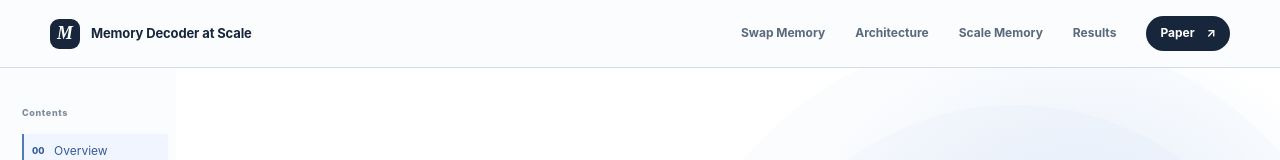
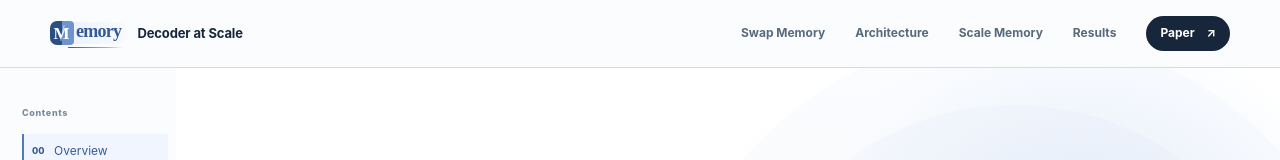
Before and after one commit to Rubin-Wei/memory-decoder-at-scale, a Next.js app: page / in a window 1280 px wide. Shown: the top 160 px of the page. Built offline with nearby package versions, Linux system fonts and the light colour scheme.

Commit message:
Finalize split-core Memory wordmark

```diff
--- a/app/globals.css
+++ b/app/globals.css
@@ -115,17 +115,85 @@ main {
   letter-spacing: -0.01em;
 }
 
-.brand-mark {
-  display: grid;
-  width: 30px;
-  height: 30px;
+.brand-lockup {
+  gap: 10px;
+}
+
+.final-memory-word {
+  position: relative;
+  display: inline-flex;
+  align-items: center;
+  padding-bottom: 2px;
+  font-family: var(--serif);
+  font-weight: 700;
+  letter-spacing: -0.055em;
+  white-space: nowrap;
+}
+
+.final-memory-word::after {
+  position: absolute;
+  right: 4px;
+  bottom: -1px;
+  left: 18px;
+  height: 1px;
+  background: linear-gradient(90deg, var(--blue-dark), #9db7dc 72%, transparent);
+  border-radius: 999px;
+  content: "";
+}
+
+.final-memory-word > strong {
+  position: relative;
+  isolation: isolate;
+  display: grid;
+  width: 24px;
+  height: 24px;
+  flex: 0 0 auto;
   place-items: center;
   color: var(--white);
-  background: var(--ink);
-  border-radius: 9px;
-  font-family: var(--serif);
+  background: linear-gradient(90deg, #294f84 0 48%, #6f94cc 52% 100%);
+  border-radius: 7px 4px 4px 7px;
+  font-family: inherit;
+  font-size: 17px;
+  font-weight: 700;
+  letter-spacing: 0;
+}
+
+.final-memory-word > strong > span {
+  position: relative;
+  z-index: 2;
+  transform: translateX(-0.5px);
+}
+
+.final-memory-word > strong > i {
+  position: absolute;
+  z-index: 1;
+  top: 4px;
+  bottom: 4px;
+  left: 12px;
+  width: 1px;
+  background: rgba(255, 255, 255, 0.6);
+  transform: rotate(12deg);
+}
+
+.final-memory-word > span {
+  display: inline-flex;
+  height: 22px;
+  align-items: center;
+  margin-left: -2px;
+  padding: 0 6px 1px 4px;
+  color: var(--blue-dark);
+  background: linear-gradient(90deg, var(--blue-soft), rgba(237, 243, 255, 0.24));
+  border-radius: 0 8px 8px 0;
   font-size: 18px;
-  font-style: italic;
+  font-weight: 700;
+}
+
+.brand-suffix {
+  color: var(--ink);
+  font-size: 13px;
+  font-weight: 750;
+  letter-spacing: -0.01em;
+  white-space: nowrap;
 }
 
 .nav-links {
@@ -1993,7 +2061,7 @@ footer > a:last-child {
     padding-inline: 18px;
   }
 
-  .brand > span:last-child {
+  .site-nav .brand-suffix {
     display: none;
   }
 
--- a/app/page.tsx
+++ b/app/page.tsx
@@ -21,14 +21,23 @@ function Arrow() {
   return <span aria-hidden="true">↗</span>;
 }
 
+function BrandLockup({ footer = false }: { footer?: boolean }) {
+  return (
+    <a className={`brand brand-lockup${footer ? " footer-brand" : ""}`} href="#overview" aria-label="Memory Decoder at Scale">
+      <span className="final-memory-word" aria-hidden="true">
+        <strong><span>M</span><i /></strong>
+        <span>emory</span>
+      </span>
+      <span className="brand-suffix">Decoder at Scale</span>
+    </a>
+  );
+}
+
 export default function Home() {
   return (
     <main id="top">
       <nav className="site-nav" aria-label="Primary navigation">
-        <a className="brand" href="#overview" aria-label="Memory Decoder at Scale">
-          <span className="brand-mark">M</span>
-          <span>Memory Decoder at Scale</span>
-        </a>
+        <BrandLockup />
         <div className="nav-links">
           <a href="#swap">Swap Memory</a>
           <a href="#architecture">Architecture</a>
@@ -222,7 +231,7 @@ export default function Home() {
       </section>
 
       <footer>
-        <a className="brand footer-brand" href="#overview"><span className="brand-mark">M</span><span>Memory Decoder at Scale</span></a>
+        <BrandLockup footer />
         <p>Separating reasoning from knowledge</p>
         <a href="#overview">Back to top ↑</a>
       </footer>
```
Also changed, not shown: 1 other file (tests, documents, lock files or other folders).
